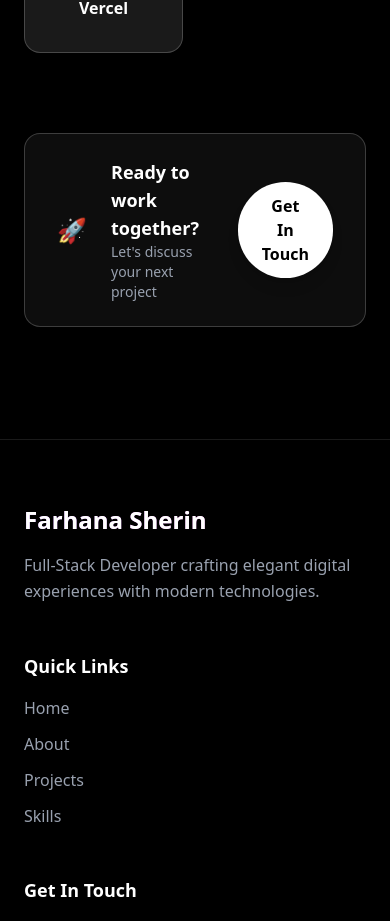
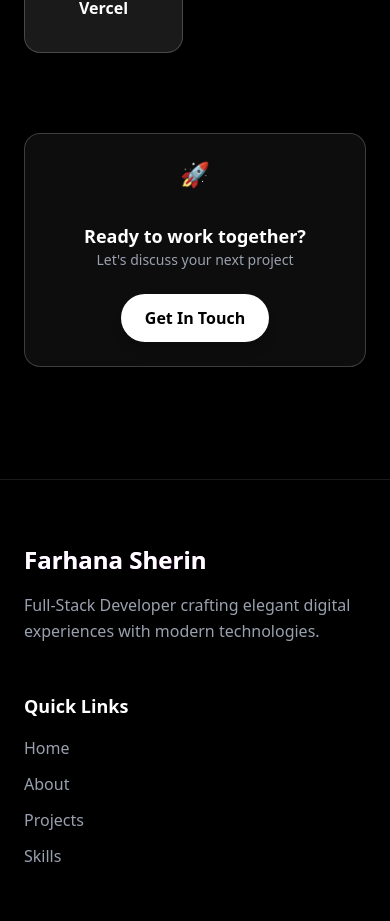
Before and after one commit to farhana-sherin/farhana, a React (Vite) app: page / in a window 390 px wide. Shown: the part 3920-4841 px from the top of the page. Built offline with nearby package versions, Linux system fonts and the light colour scheme.

Commit message:
changed a error in projects

```diff
--- a/src/components/Skills.jsx
+++ b/src/components/Skills.jsx
@@ -102,19 +102,19 @@ export const Skills = () => {
           ))}
         </div>
 
-        {/* Bottom CTA */}
+        {/* Bottom CTA - Mobile Responsive */}
         <div className="text-center mt-20">
-          <div className="inline-flex items-center gap-6 px-8 py-6 rounded-2xl bg-white/5 backdrop-blur-md border border-white/20">
-            <div className="text-2xl">🚀</div>
+          <div className="inline-flex flex-col sm:flex-row items-center gap-6 px-6 py-6 sm:px-8 sm:py-6 rounded-2xl bg-white/5 backdrop-blur-md border border-white/20 w-full sm:w-auto">
+            <div className="text-2xl mb-2 sm:mb-0">🚀</div>
 
-            <div className="text-left">
+            <div className="text-center sm:text-left">
               <h4 className="text-lg font-semibold text-white">Ready to work together?</h4>
               <p className="text-sm text-gray-400">Let's discuss your next project</p>
             </div>
 
             <Link
               to="/contact"
-              className="px-6 py-3 rounded-full bg-white text-black font-semibold hover:bg-gray-200 transition-all duration-300 shadow-lg hover:shadow-xl transform hover:-translate-y-1"
+              className="px-6 py-3 rounded-full bg-white text-black font-semibold hover:bg-gray-200 transition-all duration-300 shadow-lg hover:shadow-xl transform hover:-translate-y-1 whitespace-nowrap"
             >
               Get In Touch
             </Link>
```
